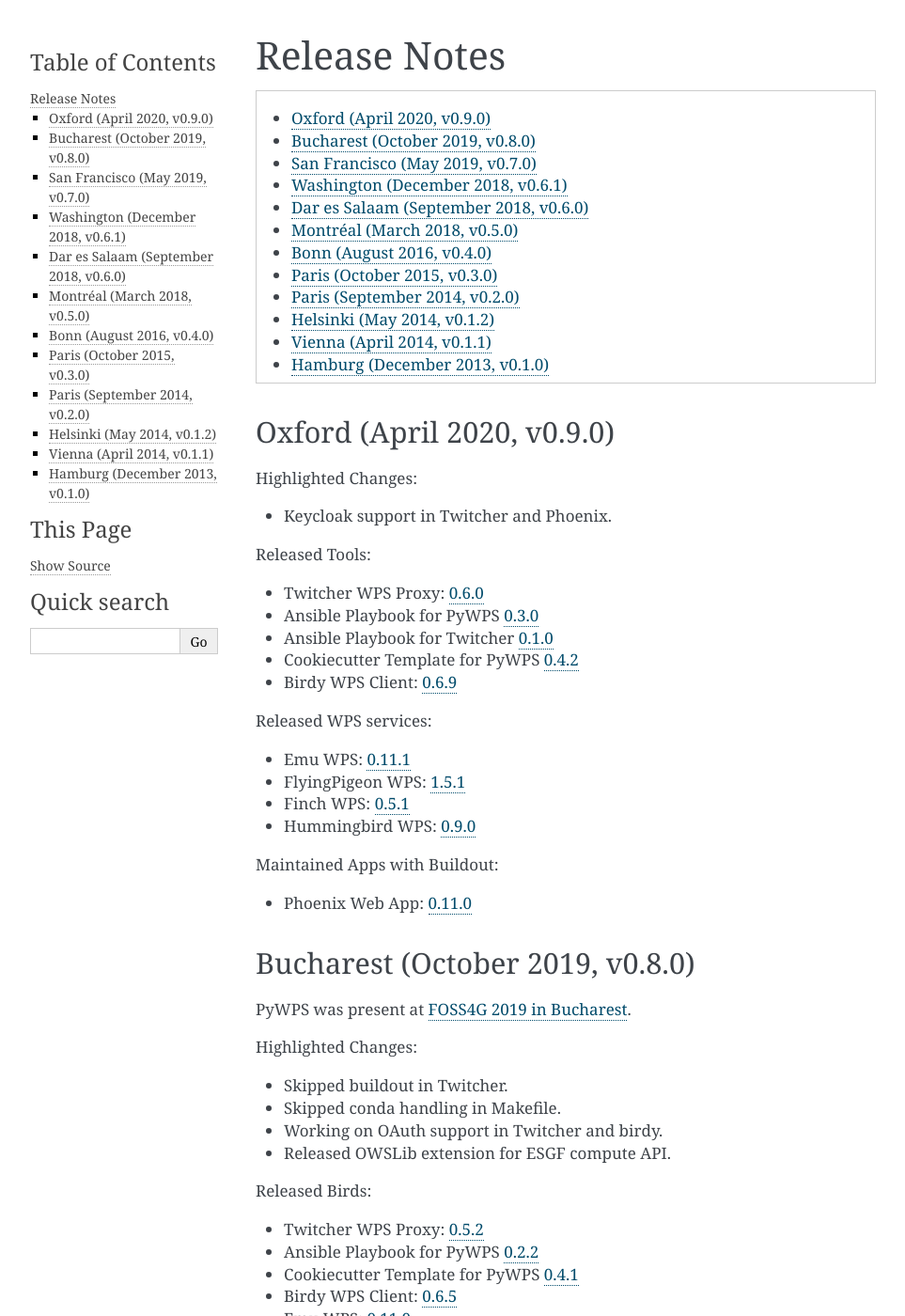
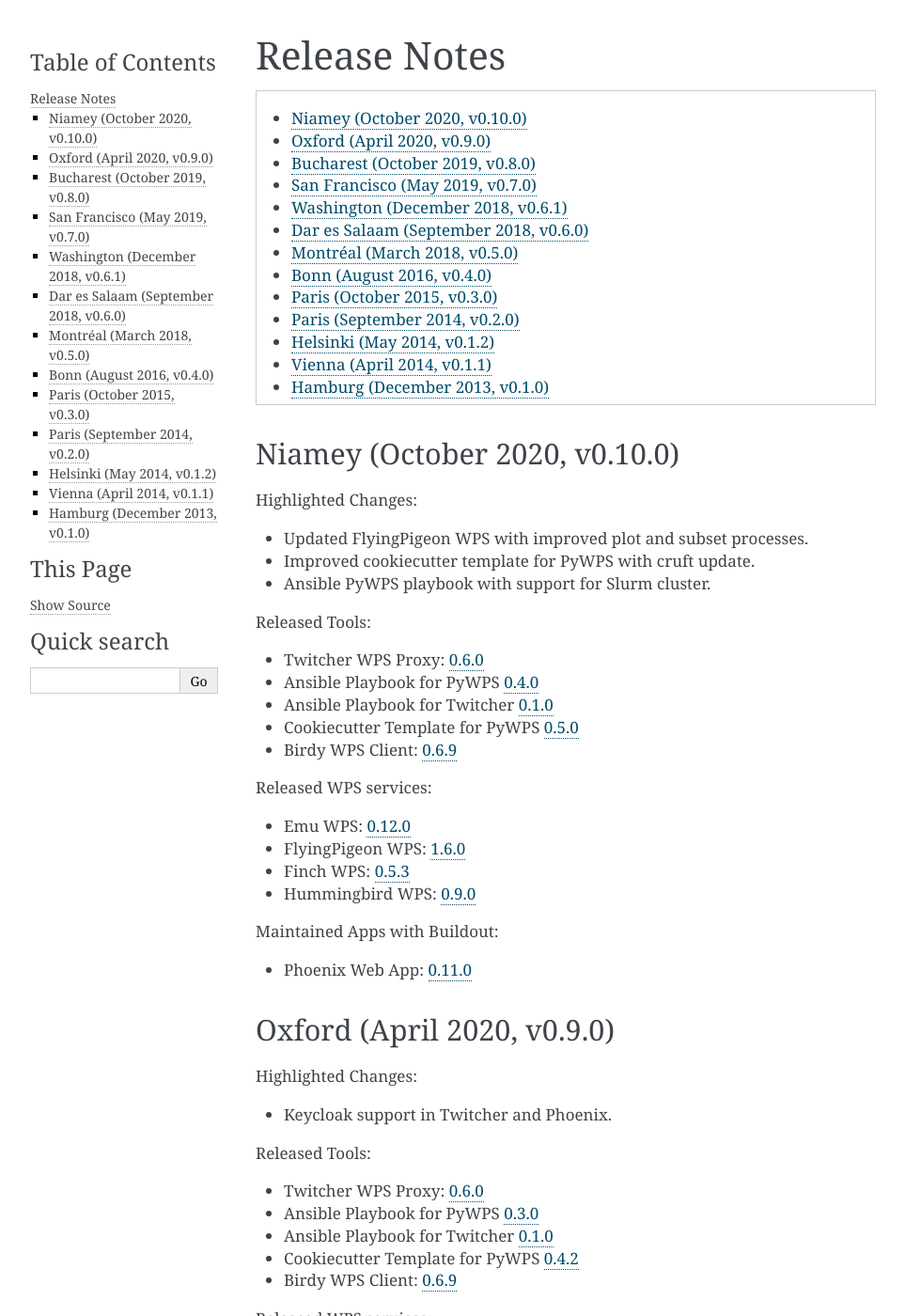
Before and after one commit to bird-house/birdhouse-docs, a Sphinx documentation site: the page built from docs/source/release_notes.rst, in a window 1280 px wide and 1400 px high. Shown: the whole window at 94% size, without its empty margins (148-1111 px from the left). Built offline with Sphinx 7.4.7, drawn with Linux system fonts in a browser that asks for light colours; pages that are not in the unit, such as notebooks, are missing from menus.

Commit message:
Release niamey (#56)
* added release notes for niamey

```diff
--- a/docs/source/release_notes.rst
+++ b/docs/source/release_notes.rst
@@ -8,6 +8,35 @@
    :local:
    :depth: 2
    :backlinks: none
+
+
+Niamey (October 2020, v0.10.0)
+==============================
+
+Highlighted Changes:
+
+* Updated FlyingPigeon WPS with improved plot and subset processes.
+* Improved cookiecutter template for PyWPS with cruft update.
+* Ansible PyWPS playbook with support for Slurm cluster.
+
+Released Tools:
+
+* Twitcher WPS Proxy: `0.6.0 <https://github.com/bird-house/twitcher/releases/tag/v0.6.0>`_
+* Ansible Playbook for PyWPS `0.4.0 <https://github.com/bird-house/ansible-wps-playbook/releases/tag/v0.4.0>`_
+* Ansible Playbook for Twitcher `0.1.0 <https://github.com/bird-house/ansible-twitcher-playbook/releases/tag/v0.1.0>`_
+* Cookiecutter Template for PyWPS `0.5.0 <https://github.com/bird-house/cookiecutter-birdhouse/releases/tag/v0.5.0>`_
+* Birdy WPS Client: `0.6.9 <https://github.com/bird-house/birdy/releases/tag/v0.6.9>`_
+
+Released WPS services:
+
+* Emu WPS: `0.12.0 <https://github.com/bird-house/emu/releases/tag/v0.12.0>`_
+* FlyingPigeon WPS: `1.6.0 <https://github.com/bird-house/flyingpigeon/tree/v1.6>`_
+* Finch WPS: `0.5.3 <https://github.com/bird-house/finch/releases/tag/v0.5.3>`_
+* Hummingbird WPS: `0.9.0 <https://github.com/bird-house/hummingbird/releases/tag/v0.9.0>`_
+
+Maintained Apps with Buildout:
+
+* Phoenix Web App: `0.11.0 <https://github.com/bird-house/pyramid-phoenix/releases/tag/v0.11.0>`_
 
 
 Oxford (April 2020, v0.9.0)
```
